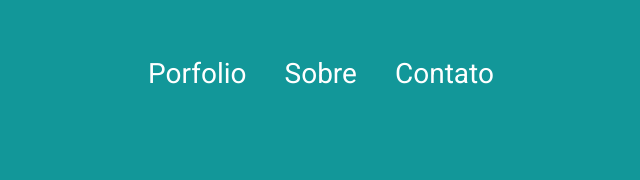
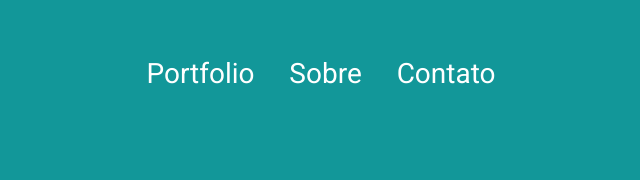
Before and after one commit to brendon-rodrigues/beat, a plain HTML site: page index.html in a window 1280 px wide. Shown: the top 180 px of the page, 319-959 px from the left. Drawn offline with Linux system fonts and the light colour scheme.

Commit message:
correções finais

```diff
--- a/index.html
+++ b/index.html
@@ -11,7 +11,7 @@
     <header>
         <nav class="menutop">
             <ul class="menu-list">
-                <li>Porfolio</li>
+                <li>Portfolio</li>
                 <li>Sobre</li>
                 <li>Contato</li>
             </ul>
```
